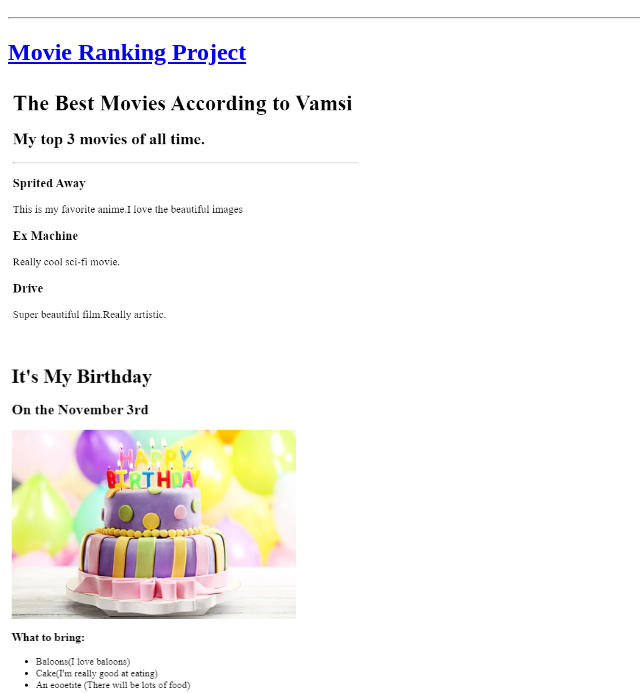
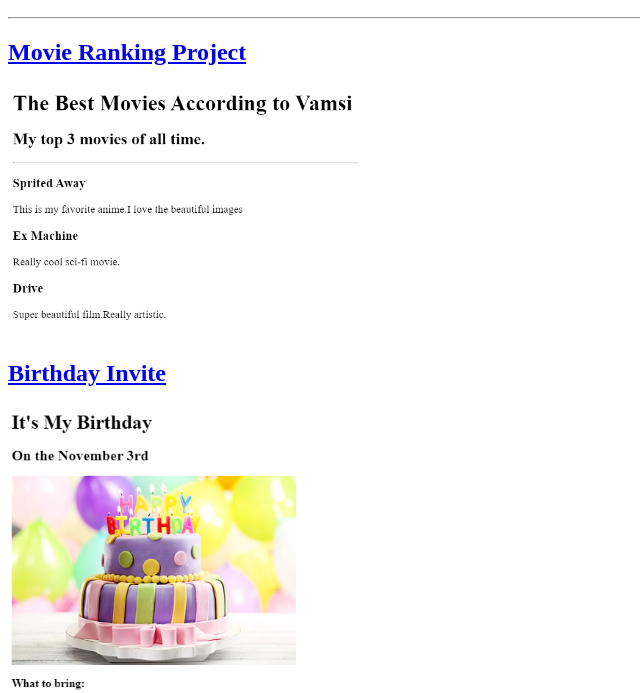
Before and after one commit to Vamsi-2001/HTML-Portfolio, a plain HTML site: page index.html in a window 1280 px wide. Shown: the part 110-803 px from the top of the page, without its empty margins (0-640 px from the left). Drawn offline with Linux system fonts and the light colour scheme.

Commit message:
Update index.html

```diff
--- a/index.html
+++ b/index.html
@@ -12,7 +12,7 @@
     <hr/>
     <h2><a href="./public/movie-ranking.html">Movie Ranking Project</a></h2>
     <img src="./assets/images/pr1_wdev.PNG" height="250" alt="Ranking Project">
-    <h2><a href="./public/birthday-invite.html"></a></h2>
+    <h2><a href="./public/birthday-invite.html">Birthday Invite</a></h2>
     <img src="./assets/images/pr2_wdev.PNG" height="400" alt="Birthdayv Project">
     <hr/>
     <a href="./public/about.html">About me</a>
```
